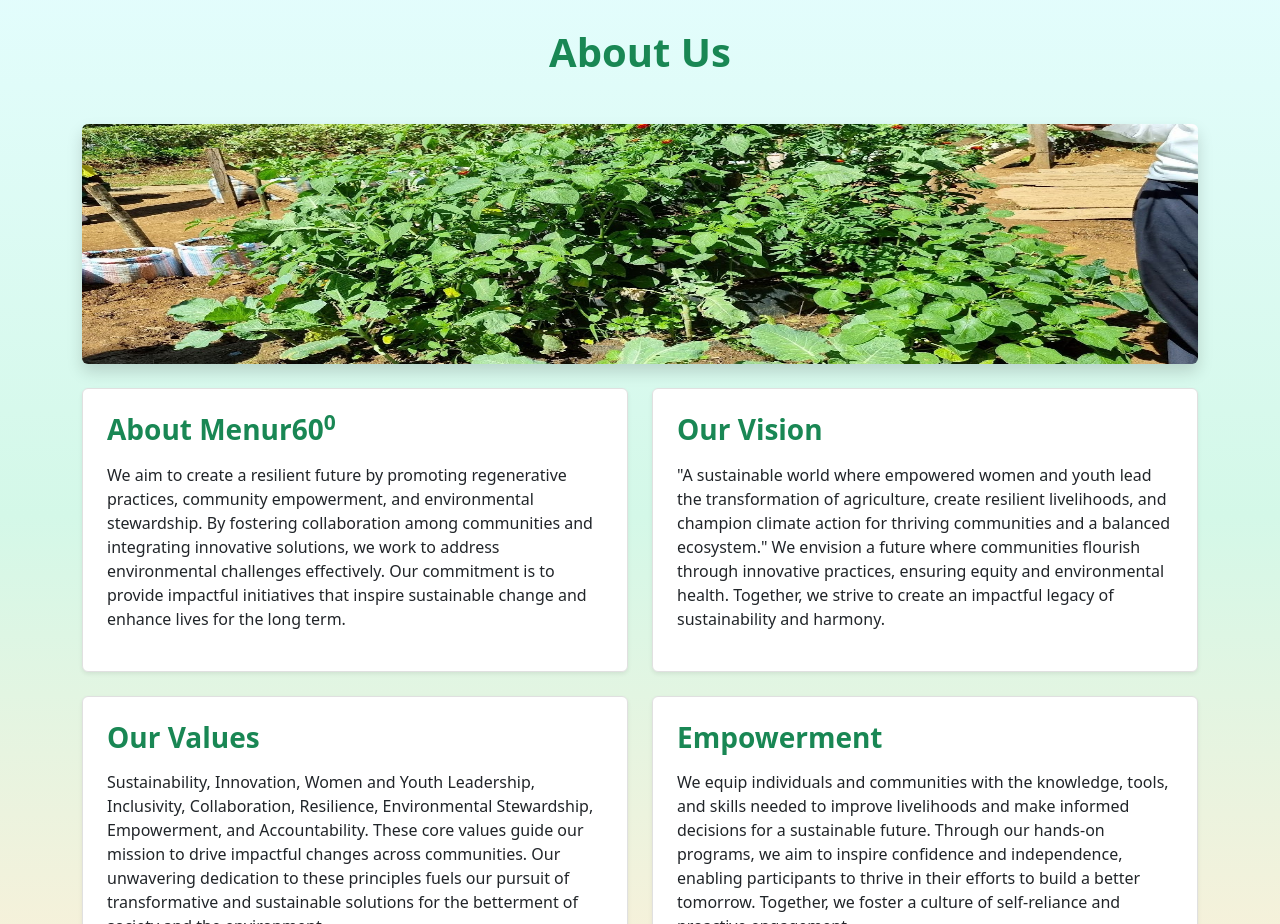
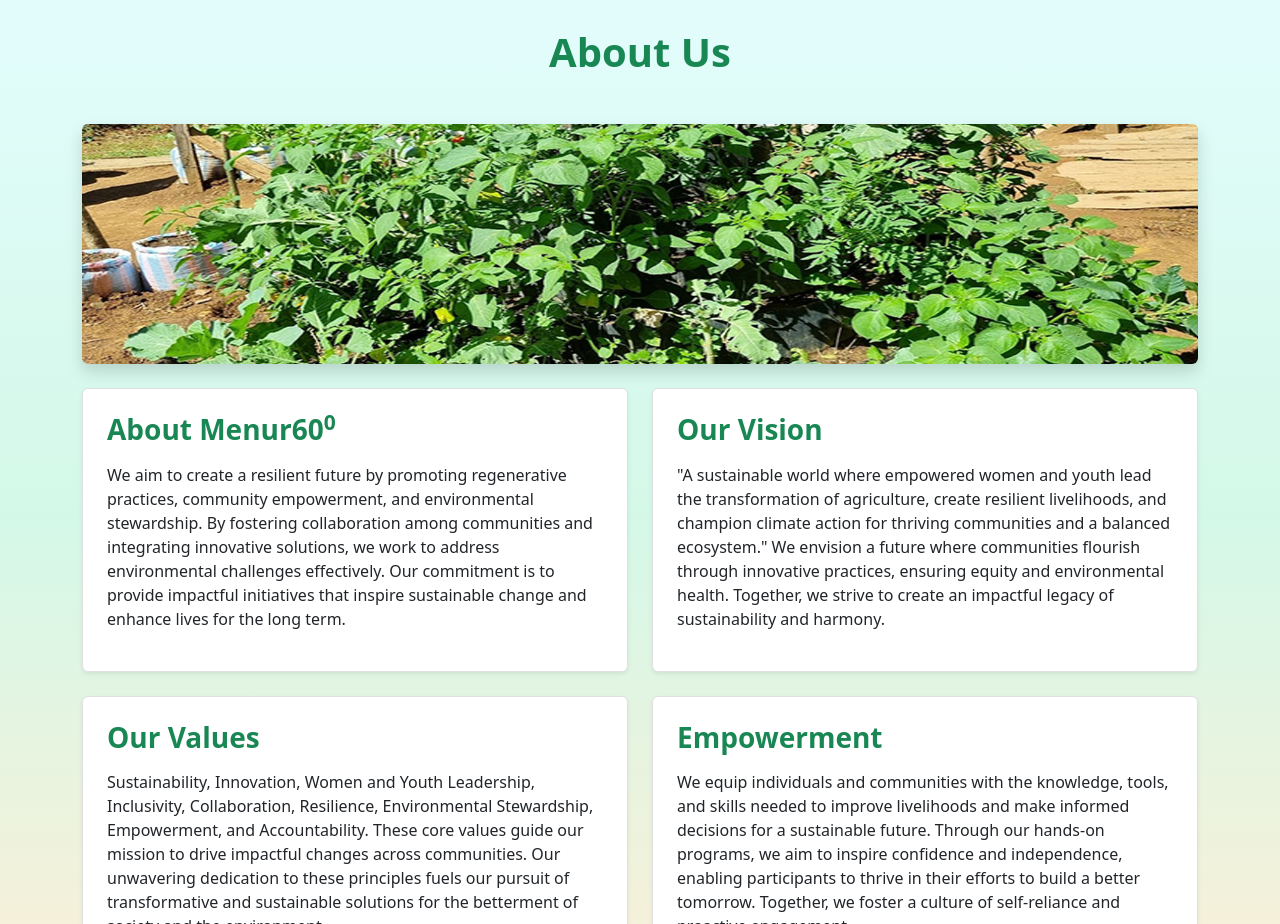
Before and after one commit to BlackCoder56/menur60-foundation, a Vue app: page / in a window 1280 px wide. Shown: the part 820-1744 px from the top of the page. Built offline with nearby package versions, Linux system fonts and the light colour scheme.

Commit message:
updated about and hero page

```diff
--- a/src/components/Menur60_About.vue
+++ b/src/components/Menur60_About.vue
@@ -6,7 +6,7 @@
       <!-- Top Picture (Visible on Desktop Only) -->
       <div class="top-image d-none d-md-block mb-4">
         <img
-          :src="require('@/assets/img/about-us.jpg')"
+          :src="require('@/assets/img/about-us2.jpg')"
           alt="About Us Image"
           class="img-fluid rounded shadow">
       </div>
--- a/src/components/Menur60_HeroSection.vue
+++ b/src/components/Menur60_HeroSection.vue
@@ -53,14 +53,14 @@
   /* Image fade-in animation for mobile */
   .animated-image img {
     opacity: 0;
-    animation: fadeIn 3s ease-out forwards;
+    animation: fadeIn 2s ease-out forwards;
   }
 
   /* Slide-in animation for larger screens */
   @media (min-width: 768px) {
     .animated-image {
       transform: translateX(100%);
-      animation: slideIn 2s ease-out forwards;
+      animation: slideIn 1s ease-out forwards;
     }
 
   }
```
Also changed, not shown: src/assets/img/about-us2.jpg (added).
